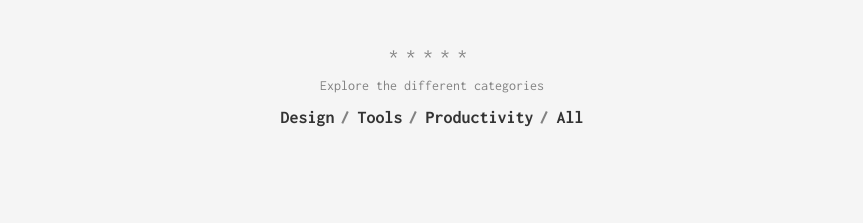
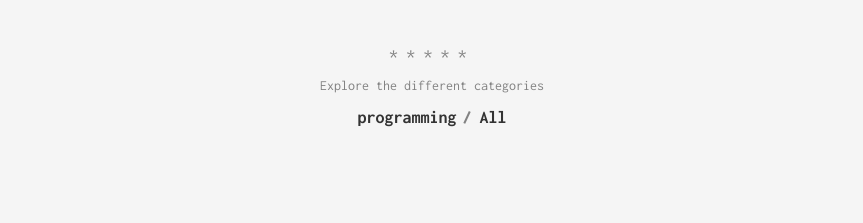
Before and after one commit to rt17603/RobertArbon.github.io, a Jekyll site: the page built from about.md, in a window 1280 px wide. Shown: the part 1592-1815 px from the top of the page, without its empty margins (208-1071 px from the left). Built offline with Jekyll 4.4.1, drawn with Linux system fonts in a browser that asks for light colours.

Commit message:
changed categories

```diff
--- a/_data/categories.yml
+++ b/_data/categories.yml
@@ -1,8 +1,2 @@
-- slug: design
-  name: Design
-
-- slug: tools
-  name: Tools
-
-- slug: productivity
-  name: Productivity
+- slug: programming
+  name: programming
--- a/categories/design.html
+++ /dev/null
@@ -1,5 +0,0 @@
----
-layout: category
-category: design
-permalink: /categories/design/
----
--- a/categories/productivity.html
+++ /dev/null
@@ -1,5 +0,0 @@
----
-layout: category
-category: productivity
-permalink: /categories/productivity/
----
--- /dev/null
+++ b/categories/programming.html
@@ -0,0 +1,5 @@
+---
+layout: category
+category: programming
+permalink: /categories/programming/
+---
--- a/categories/tools.html
+++ /dev/null
@@ -1,5 +0,0 @@
----
-layout: category
-category: tools
-permalink: /categories/tools/
----
```
